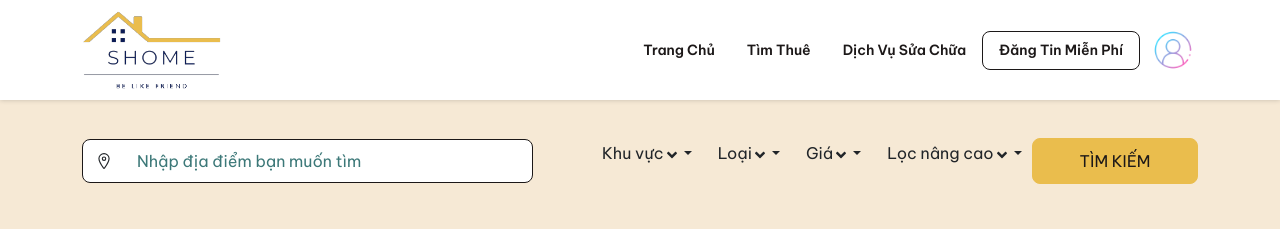
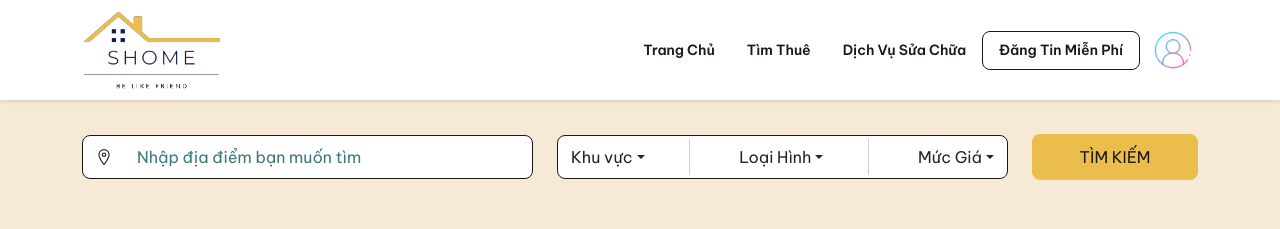
Before and after one commit to hoanghiep2001-coder/shome, a React (Create React App) app: page /filter in a window 1280 px wide. Shown: the top 229 px of the page. Built offline with nearby package versions, Linux system fonts and the light colour scheme.

Commit message:
update filter Page

```diff
--- a/public/index.html
+++ b/public/index.html
@@ -2,14 +2,13 @@
 <html lang="en">
   <head>
     <meta charset="utf-8" />
-    <link rel="icon" href="%PUBLIC_URL%/favicon.ico" />
+    <link rel="icon" href="../src/Content/image/thumb/LOGO2_fix.png" />
     <meta name="viewport" content="width=device-width, initial-scale=1" />
     <meta name="theme-color" content="#000000" />
     <meta
       name="description"
       content="Web site created using create-react-app"
     />
-    <link rel="apple-touch-icon" href="%PUBLIC_URL%/logo192.png" />
     <!--
       manifest.json provides metadata used when your web app is installed on a
       user's mobile device or desktop. See https://developers.google.com/web/fundamentals/web-app-manifest/
@@ -24,7 +23,7 @@
       work correctly both with client-side routing and a non-root public URL.
       Learn how to configure a non-root public URL by running `npm run build`.
     -->
-    <title>React App</title>
+    <title>SHome</title>
   </head>
   <body>
     <noscript>You need to enable JavaScript to run this app.</noscript>
--- a/src/Content/API.js
+++ b/src/Content/API.js
@@ -224,6 +224,89 @@ const APIs = {
           "https://bandon.vn/uploads/posts/thiet-ke-nha-tro-dep-2020-bandon-0.jpg",
       },
     ],
+
+    Pages: {
+      filter: [
+        {
+          id: 1,
+          title: "Khu vực",
+          dropDown: [
+            {
+              id: 1,
+              content: "Hoàng Mai",
+              fakeId: 101,
+            },
+            {
+              id: 2,
+              content: "Vĩnh Tuy",
+              fakeId: 102,
+            },
+            {
+              id: 3,
+              content: "Vĩnh Hưng",
+              fakeId: 103,
+            },
+            {
+              id: 4,
+              content: "Lĩnh Nam",
+              fakeId: 104,
+            },
+          ],
+        },
+        {
+          id: 2,
+          title: "Loại Hình",
+          dropDown: [
+            {
+              id: 1,
+              content: "Vệ sinh khép kín",
+              fakeId: 110,
+            },
+            {
+              id: 2,
+              content: "Vệ sinh chung",
+              fakeId: 111,
+            },
+            {
+              id: 3,
+              content: "Chung cư mini",
+              fakeId: 112,
+            },
+          ],
+        },
+        {
+          id: 3,
+          title: "Mức Giá",
+          dropDown: [
+            {
+              id: 1,
+              content: "1.000.000 - 1.999.999 VNĐ",
+              fakeId: 120,
+            },
+            {
+              id: 2,
+              content: "2.000.000 - 2.999.999 VNĐ",
+              fakeId: 121,
+            },
+            {
+              id: 3,
+              content: "3.000.000 - 3.999.999 VNĐ",
+              fakeId: 122,
+            },
+            {
+              id: 4,
+              content: "4.000.000 - 4.999.999 VNĐ",
+              fakeId: 123,
+            },
+            {
+              id: 5,
+              content: "5.000.000 - 5.999.999 VNĐ",
+              fakeId: 124,
+            },
+          ],
+        },
+      ],
+    },
   },
   footerAPIs: {
     aboutUs: [
--- a/src/Content/css/main.css
+++ b/src/Content/css/main.css
@@ -158,6 +158,7 @@ a:hover {
   z-index: 1000;
   left: 0;
   transform: unset;
+  background-color: rgba(255, 255, 255, 0.85);
 }
 .body .body__filter.is-scrollDown .body__filter-form {
   margin: 10px 0;
@@ -340,6 +341,12 @@ a:hover {
   align-items: center;
   justify-content: center;
   position: relative;
+  cursor: pointer;
+  transition: 0.3s all ease-in-out;
+}
+.body .body__convenient .body__convenient-content .convenient__item:hover .convenient__item-icon,
+.body .body__convenient .body__convenient-content .convenient__item:hover .convenient__item-title {
+  color: #ffb923;
 }
 .body .body__convenient .body__convenient-content .convenient__item:nth-child(5) .convenient__item-icon {
   width: 40px;
@@ -367,12 +374,14 @@ a:hover {
   font-size: 46px;
   margin-right: 12px;
   color: #0c1c56;
+  transition: 0.3s all ease-in-out;
 }
 .body .body__convenient .body__convenient-content .convenient__item .convenient__item-title {
   font-size: 14px;
   margin-bottom: 0;
   color: #0c1c56;
   font-family: "BeVietnamPro-SemiBold";
+  transition: 0.3s all ease-in-out;
 }
 .body .body__service {
   background: url("../image/thumb/Nen_LienHe.png");
@@ -393,7 +402,7 @@ a:hover {
   display: flex;
   align-items: center;
   justify-content: space-between;
-  margin-top: 20px;
+  margin-top: 32px;
 }
 .body .body__service .body__service-wrapper .body__service-row .body__service-actions .service_actions-icon {
   font-size: 26px;
@@ -440,6 +449,25 @@ a:hover {
   padding: 34px 0;
   min-height: 240px;
   background-color: #f6e9d5;
+}
+.body.filter-page .body__filterPage .body__filterPage-form .body__filterPage-list {
+  margin: 0;
+  border: 1px solid #1c1818;
+  border-radius: 8px;
+  background-color: #fff;
+  padding: 2px 0;
+}
+.body.filter-page .body__filterPage .body__filterPage-form .body__filterPage-list .btn-group .filter__nav-button::before {
+  position: absolute;
+  content: "";
+  width: 1px;
+  height: 100%;
+  top: 0;
+  left: -38px;
+  background-color: rgb(207, 207, 207);
+}
+.body.filter-page .body__filterPage .body__filterPage-form .body__filterPage-list .btn-group:first-child .filter__nav-button::before {
+  position: unset;
 }
 .body.filter-page .body__filterPage .body__filterPage-form .filter__search-wrapper {
   border: 1px solid #1c1818;
--- a/src/Content/sass/_body.scss
+++ b/src/Content/sass/_body.scss
@@ -46,6 +46,8 @@
       z-index: 1000;
       left: 0;
       transform: unset;
+      background-color: rgba(255, 255, 255, 0.85);
+      // transition: 0.3s ease-out;
       .body__filter-form {
         margin: 10px 0;
         padding: 0;
@@ -251,6 +253,14 @@
         align-items: center;
         justify-content: center;
         position: relative;
+        cursor: pointer;
+        transition: 0.3s all ease-in-out;
+        &:hover {
+          .convenient__item-icon,
+          .convenient__item-title {
+            color: $color-underline;
+          }
+        }
         &:nth-child(5) {
           .convenient__item-icon {
             width: 40px;
@@ -286,12 +296,15 @@
           font-size: 46px;
           margin-right: 12px;
           color: $color-title;
+          transition: 0.3s all ease-in-out;
         }
         .convenient__item-title {
           font-size: 14px;
           margin-bottom: 0;
           color: $color-title;
           font-family: "BeVietnamPro-SemiBold";
+          transition: 0.3s all ease-in-out;
+
           // text-align: ju;
         }
       }
@@ -315,7 +328,7 @@
           display: flex;
           align-items: center;
           justify-content: space-between;
-          margin-top: 20px;
+          margin-top: 32px;
           .service_actions-contact {
           }
           .service_actions-icon {
@@ -371,6 +384,33 @@
       min-height: 240px;
       background-color: $color-background-footer;
       .body__filterPage-form {
+        .body__filterPage-list {
+          margin: 0;
+          border: 1px solid $color-title-black;
+          border-radius: 8px;
+          background-color: $color-white;
+          padding: 2px 0;
+          .btn-group {
+            .filter__nav-button {
+              &::before {
+                position: absolute;
+                content: "";
+                width: 1px;
+                height: 100%;
+                top: 0;
+                left: -38px;
+                background-color: rgb(207, 207, 207);
+              }
+            }
+            &:first-child {
+              .filter__nav-button {
+                &::before {
+                  position: unset;
+                }
+              }
+            }
+          }
+        }
         .filter__search-wrapper {
           // width: 100%;
           border: 1px solid $color-title-black;
--- a/src/components/Layout/FilterComponent/index.js
+++ b/src/components/Layout/FilterComponent/index.js
@@ -3,10 +3,7 @@ import Tippy from "@tippyjs/react";
 import "tippy.js/dist/tippy.css";
 import APIs from "../../../Content/API";
 import { IoLocationOutline } from "react-icons/io5";
-import { FaAngleDown } from "react-icons/fa";
-import searchIcon from "../../../Content/image/icon/search-icon.svg";
 import DropdownComponent from "../../Dropdown";
-import Button from "../../Button";
 
 function FilterPageComp() {
   return (
@@ -23,62 +20,21 @@ function FilterPageComp() {
               />
             </div>
           </div>
-          <div className="col-lg-5">
-            <ul className="d-lg-flex align-items-center">
-              {APIs.bodyAPIs.filter.map((item, index) => {
+          <div className="col-lg-5 body__filterPage-col">
+            <ul className="d-lg-flex align-items-center justify-content-between body__filterPage-list">
+              {APIs.bodyAPIs.Pages.filter.map((item, index) => {
                 return (
                   <DropdownComponent
                     title={item.title}
                     contents={item.dropDown}
                     key={item.id}
                     ulClass="filter__nav-list dropdown-menu"
-                    buttonClass={
-                      index === 4
-                        ? "Search-button filter__nav-button btn dropdown-toggle button-hover d-lg-flex align-items-center"
-                        : "filter__nav-button btn dropdown-toggle"
-                    }
-                    searchICon={
-                      // index === 4 ? <BiSearch className="Search-button-icon" /> : ""
-                      index === 4 ? (
-                        <img
-                          src={searchIcon}
-                          alt="search-For-Result"
-                          style={{
-                            marginRight: "8px",
-                            width: "20px",
-                          }}
-                        />
-                      ) : (
-                        ""
-                      )
-                    }
-                    arrownDownIcon={
-                      index != 4 ? (
-                        <FaAngleDown className="arrowDown-icon" />
-                      ) : (
-                        ""
-                      )
-                    }
+                    buttonClass={"filter__nav-button btn dropdown-toggle"}
                     dropDownClass="filter__nav-dropdownMenu dropdown-menu"
                     chilrenDropdownClass="filter__nav-dropdownItem"
                   />
                 );
               })}
-              <Button
-                className={
-                  "Search-button filter__nav-button btn dropdown-toggle button-hover d-lg-flex align-items-center"
-                }
-              >
-                <img
-                  src={searchIcon}
-                  alt="search-For-Result"
-                  style={{
-                    marginRight: "8px",
-                    width: "20px",
-                  }}
-                />
-                Tìm kiếm
-              </Button>
             </ul>
           </div>
           <div className="col-lg-2 text-end">
```
Also changed, not shown: 1 other file (tests, documents, lock files or other folders).
